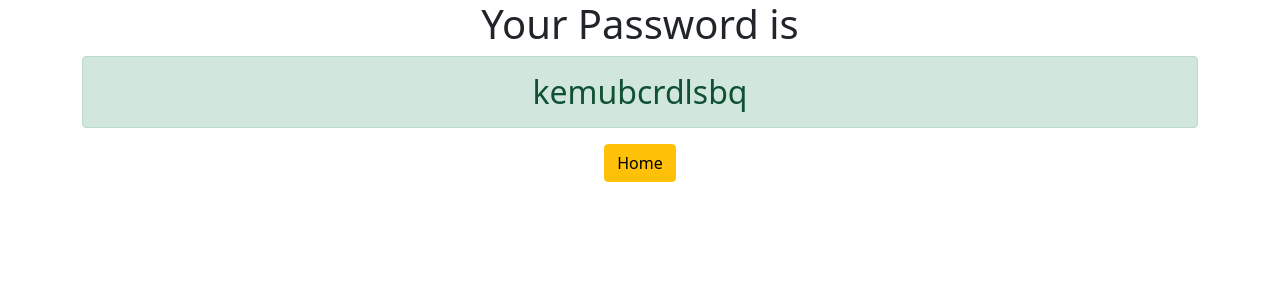
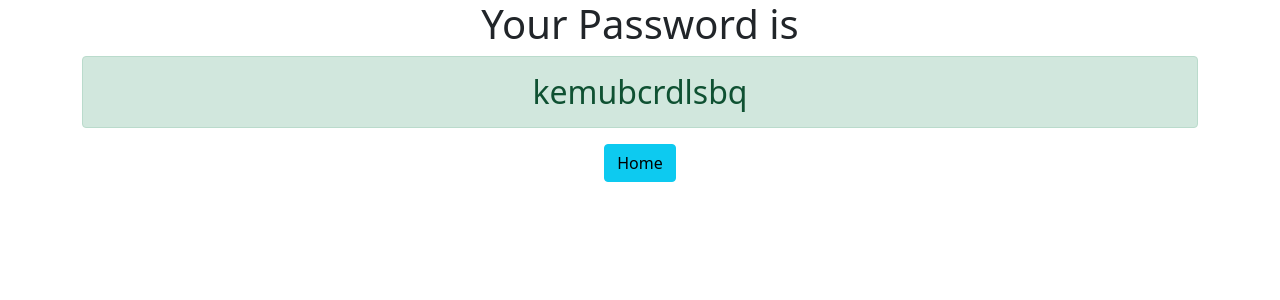
Before and after one commit to psalunkhe72/django3-password-generator, a Django app: page /password/ in a window 1280 px wide. Shown: the top 300 px of the page. Run offline with Django 3.2, Linux system fonts and the light colour scheme.

Commit message:
I made some tweaks

```diff
--- a/generator/templates/generator/password.html
+++ b/generator/templates/generator/password.html
@@ -4,5 +4,5 @@
 <h1>Your Password is </h1>
 <h2 class="alert alert-success">{{ password }} </h2>
 
-<a href="{% url 'home' %}" class="btn btn-warning"> Home </a>
+<a href="{% url 'home' %}" class="btn btn-info"> Home </a>
 </div>
--- a/password_generator/settings.py
+++ b/password_generator/settings.py
@@ -20,7 +20,7 @@ BASE_DIR = Path(__file__).resolve().parent.parent
 # See https://docs.djangoproject.com/en/3.1/howto/deployment/checklist/
 
 # SECURITY WARNING: keep the secret key used in production secret!
-SECRET_KEY = 'f1&k03)p34z1y_t*mpypz54^*zy1zh@o2sms#mv=3n*0rc*hl9'
+SECRET_KEY = 'f1&k03)p34z1y_t*mpypz54^*zy1zh@o2smsfdfdd#mv=3n*0rc*hl9'
 
 # SECURITY WARNING: don't run with debug turned on in production!
 DEBUG = True
```
